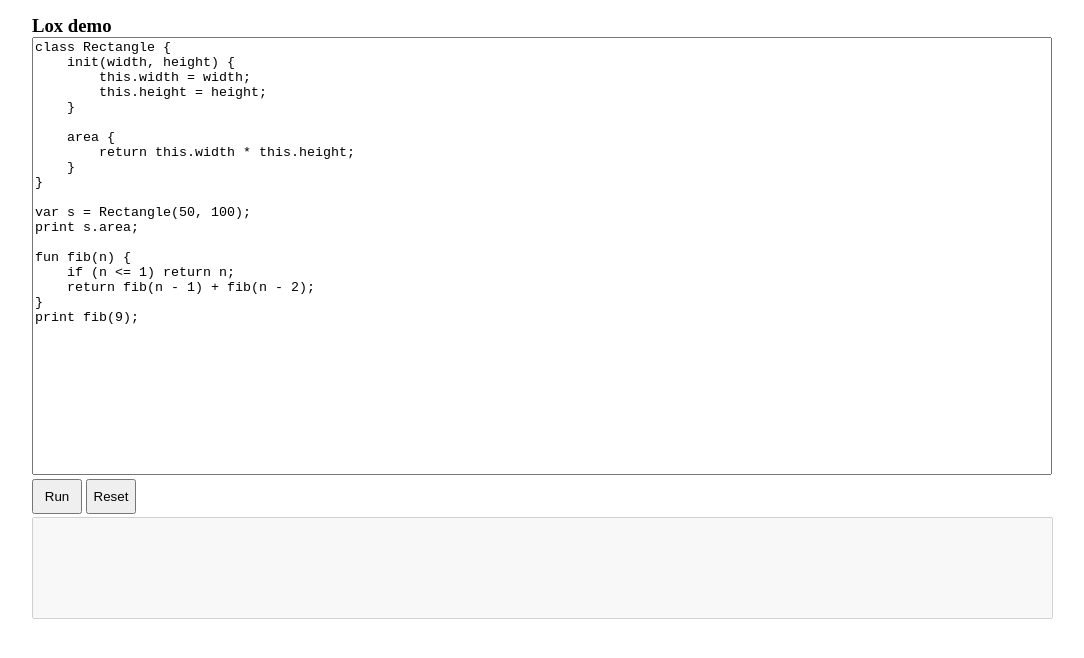
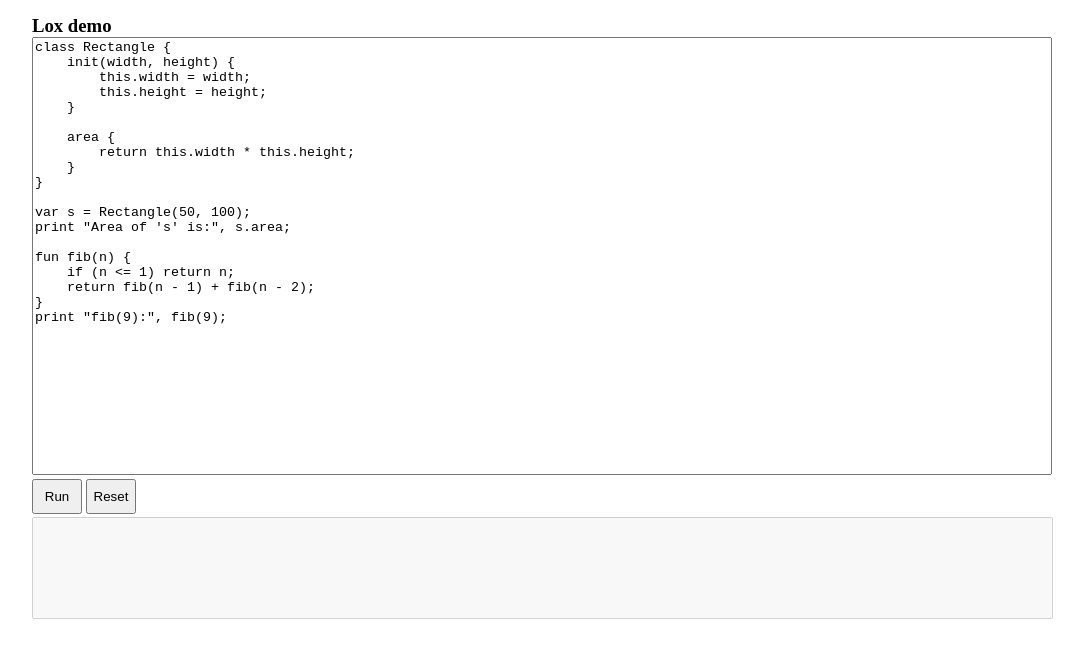
Before and after one commit to jprochazk/tslox, a website: page docs/index.html in a window 1280 px wide. Shown: the whole page, without its empty margins (96-1180 px from the left). Drawn offline with Linux system fonts and the light colour scheme.

Commit message:
better output

```diff
--- a/docs/index.html
+++ b/docs/index.html
@@ -97,13 +97,13 @@ const defaultCode = [
 "}",
 "",
 "var s = Rectangle(50, 100);",
-"print s.area;",
+"print \"Area of 's' is:\", s.area;",
 "",
 "fun fib(n) {",
 "    if (n <= 1) return n;",
 "    return fib(n - 1) + fib(n - 2);",
 "}",
-"print fib(9);"
+"print \"fib(9):\", fib(9);"
 ];
 
 
```
